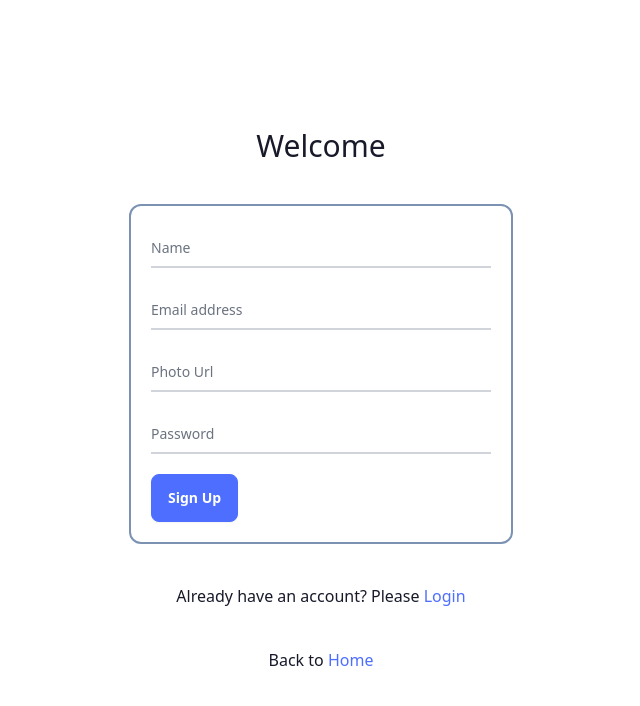
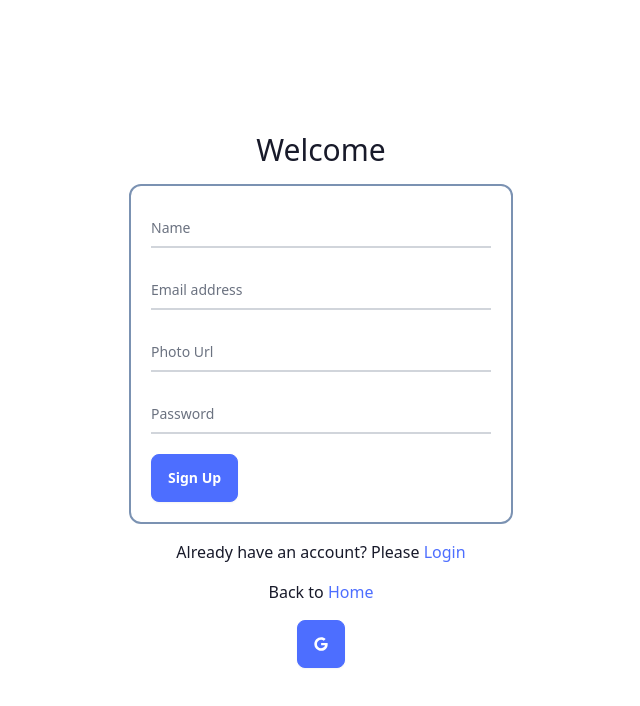
Before and after one commit to RafiKK98/task-management-platform, a React (Vite) app: page /signup in a window 1280 px wide. Shown: the top 706 px of the page, without its empty margins (319-959 px from the left). Built offline with nearby package versions, Linux system fonts and the light colour scheme; no server answers.

Commit message:
added google signin in the signup page

```diff
--- a/src/components/SignUp.jsx
+++ b/src/components/SignUp.jsx
@@ -1,10 +1,11 @@
 import { Link, useNavigate } from "react-router-dom";
 import useAuth from "../hooks/useAuth";
 import Swal from "sweetalert2";
+import { FaGoogle } from "react-icons/fa";
 
 const SignUp = () => {
 
-    const { createUser, updateUserProfile, setUser } = useAuth();
+    const { createUser, updateUserProfile, setUser, googleSignIn } = useAuth();
     const navigate = useNavigate();
 
     const handleSignUp = event => {
@@ -40,8 +41,25 @@ const SignUp = () => {
         .catch(error => console.log(`Error: ${error}`))
     }
 
+    const handleGoogleLogin = () => {
+        googleSignIn()
+        .then((result) => {
+            const loggedUser = result.user;
+            setUser(loggedUser);
+            Swal.fire({
+                position: 'top-end',
+                icon: 'success',
+                title: 'User logged in successfully.',
+                showConfirmButton: false,
+                timer: 1500
+            });
+            navigate('/dashboard');
+        })
+        .catch(error => console.log(`Error: ${error}`))
+    }
+
     return (
-        <div className="flex flex-col justify-center gap-10 h-screen">
+        <div className="flex flex-col justify-center gap-4 h-screen">
             <h1 className="text-center text-3xl">Welcome</h1>
             <form onSubmit={handleSignUp} className="max-w-md w-96 mx-auto p-5 border-2 border-secondary rounded-xl">
                 <div className="relative z-0 w-full mb-5 group">
@@ -64,6 +82,9 @@ const SignUp = () => {
             </form>
             <p className="text-center">Already have an account? Please <Link to="/login" className="text-primary">Login</Link></p>
             <p className="text-center">Back to <Link to="/" className="text-primary">Home</Link></p>
+            <div className="text-center flex mx-auto">
+                <button onClick={handleGoogleLogin} className="btn btn-primary rounded-lg text-white"><FaGoogle /></button>
+            </div>
         </div>
     )
 }
```
